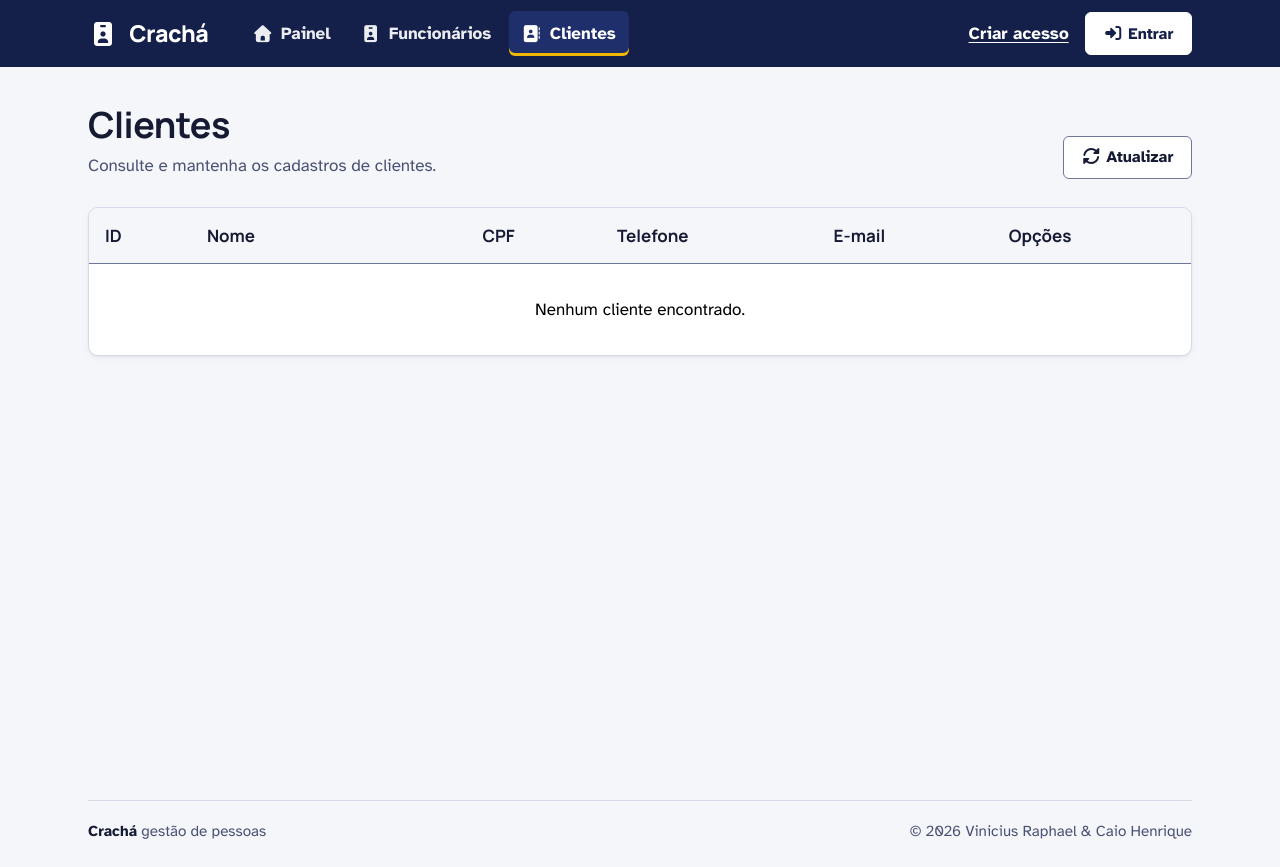
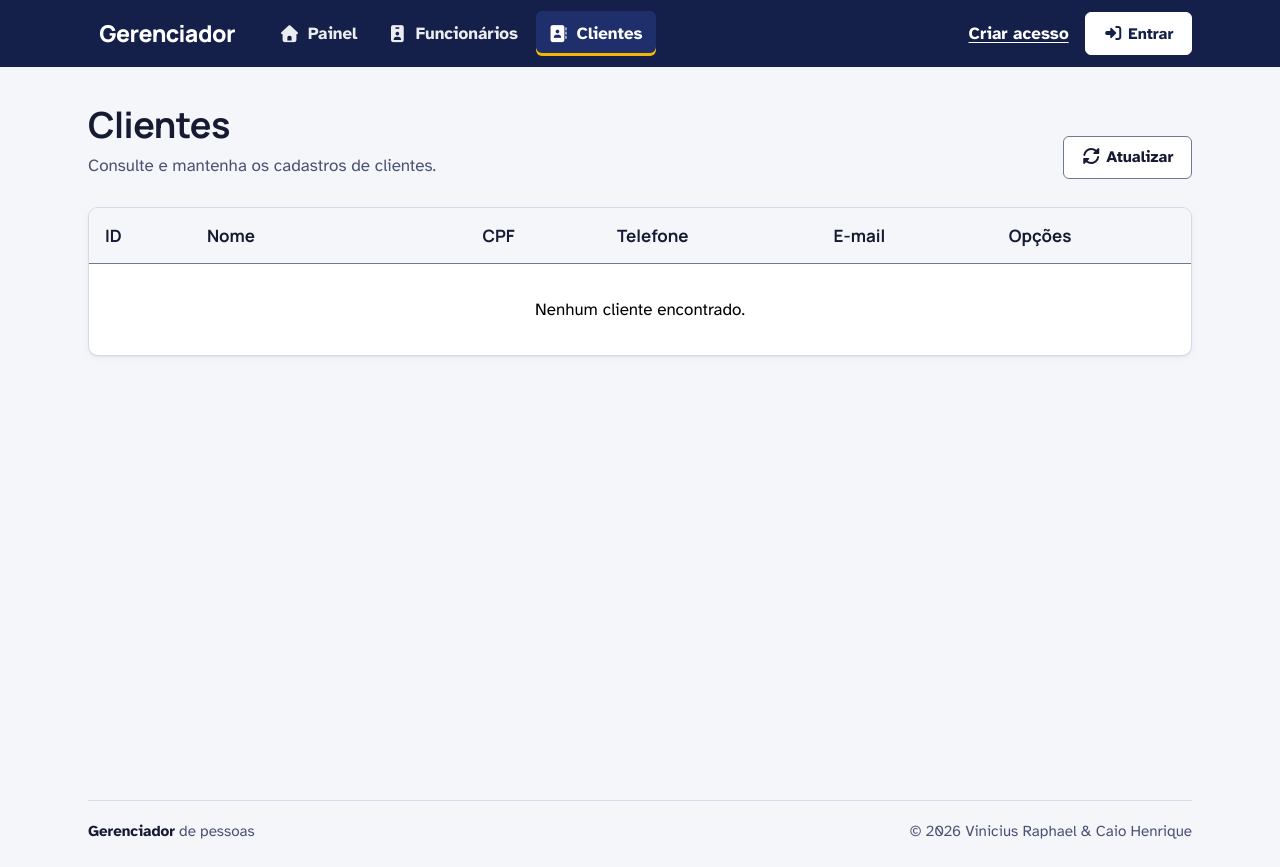
Before and after one commit to vini-campos/pw-4bim, a PHP site: page /customers/ in a window 1280 px wide. Run offline with PHP 8.4, Linux system fonts and the light colour scheme; data that the repository does not hold is empty; some libraries are stand-ins or nearby versions.

Commit message:
fix: detalhes visuais, no view, no header e no footer

```diff
--- a/inc/footer.php
+++ b/inc/footer.php
@@ -1,7 +1,7 @@
     </main>
 
     <footer class="app-footer">
-        <span><strong>Crachá</strong> gestão de pessoas</span>
+        <span><strong>Gerenciador</strong> de pessoas</span>
         <span>&copy; <?php echo date('Y'); ?> Vinicius Raphael &amp; Caio Henrique</span>
     </footer>
     </div>
--- a/inc/header.php
+++ b/inc/header.php
@@ -18,7 +18,7 @@ $navAtivo = function ($nome) use ($secaoAtual) {
 
 <head>
     <meta charset="utf-8">
-    <title>Crachá | Gestão de pessoas</title>
+    <title>Gerenciador funcionários</title>
     <meta name="viewport" content="width=device-width, initial-scale=1">
     <meta name="description" content="Crachá: cadastro de funcionários, clientes e usuários.">
 
@@ -35,8 +35,8 @@ $navAtivo = function ($nome) use ($secaoAtual) {
     <nav class="navbar navbar-expand-lg topnav" aria-label="Menu principal">
         <div class="topnav-inner">
             <a class="brand" href="<?php echo BASEURL; ?>index.php">
-                <i class="fa-solid fa-id-badge brand-icon" aria-hidden="true"></i>
-                <span class="brand-name">Crachá</span>
+                <i aria-hidden="true"></i>
+                <span class="brand-name">Gerenciador</span>
             </a>
 
             <button class="menu-toggle d-lg-none ms-auto" type="button" data-bs-toggle="collapse"
--- a/includes/footer.php
+++ /dev/null
@@ -1 +0,0 @@
-<?php include __DIR__ . '/../inc/footer.php';
--- a/includes/header.php
+++ /dev/null
@@ -1 +0,0 @@
-<?php include __DIR__ . '/../inc/header.php';
```
Also changed, not shown: usuarios/view.php (+12 -11 lines), uploads/usuarios/11f5a857d738b4c4f801.jpg (deleted), uploads/usuarios/245ff150a4e598ff19ce.png (added), uploads/usuarios/96016bd572c0687e5d14.png (deleted), uploads/usuarios/b245adebc8e045f88235.png (added), uploads/usuarios/bb3df40deaa9c7fb4fcd.jpg (added), uploads/usuarios/e8b519d87a4231426d70.jpg (deleted), uploads/usuarios/f2ac9ab6aa7edc00b77f.jpeg (deleted).
